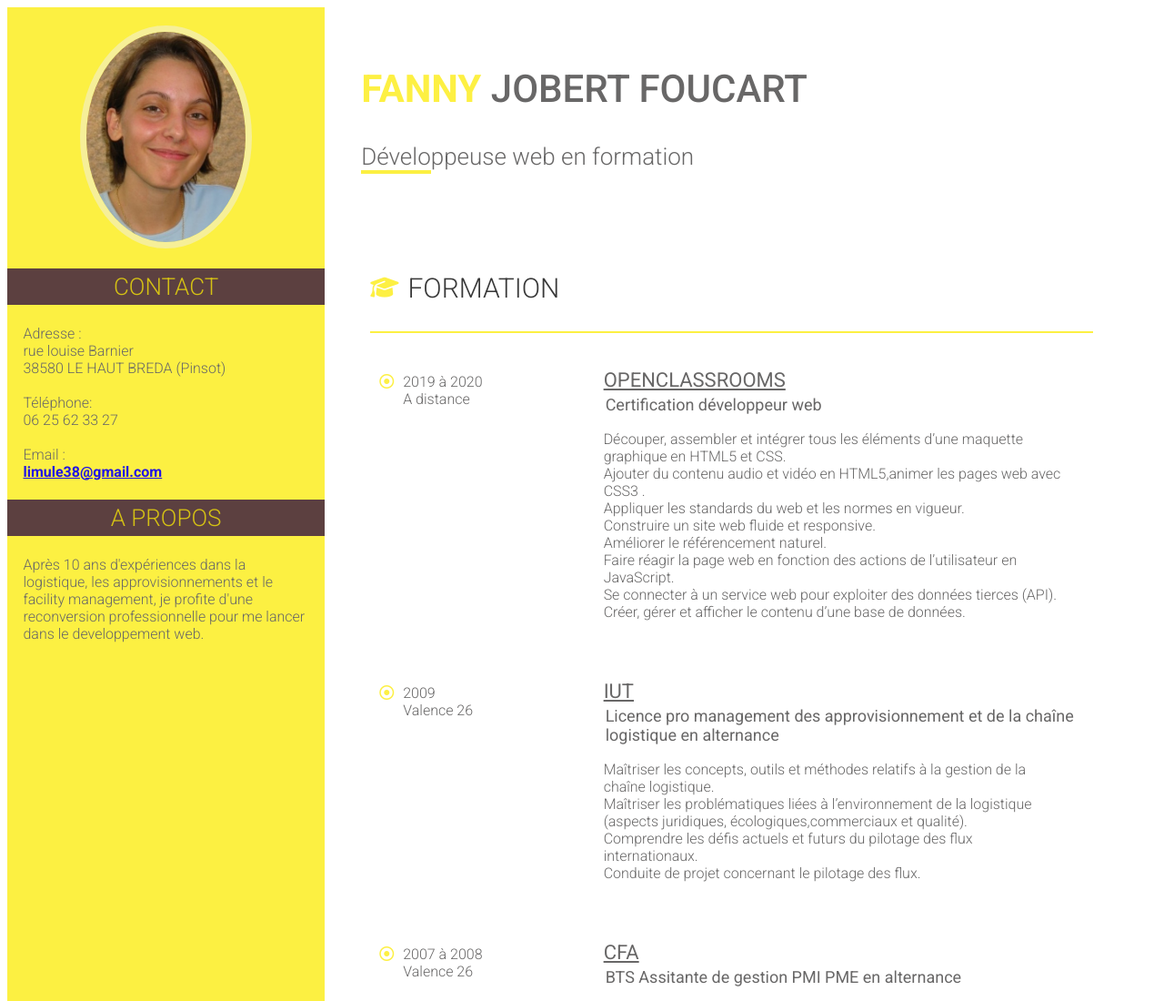
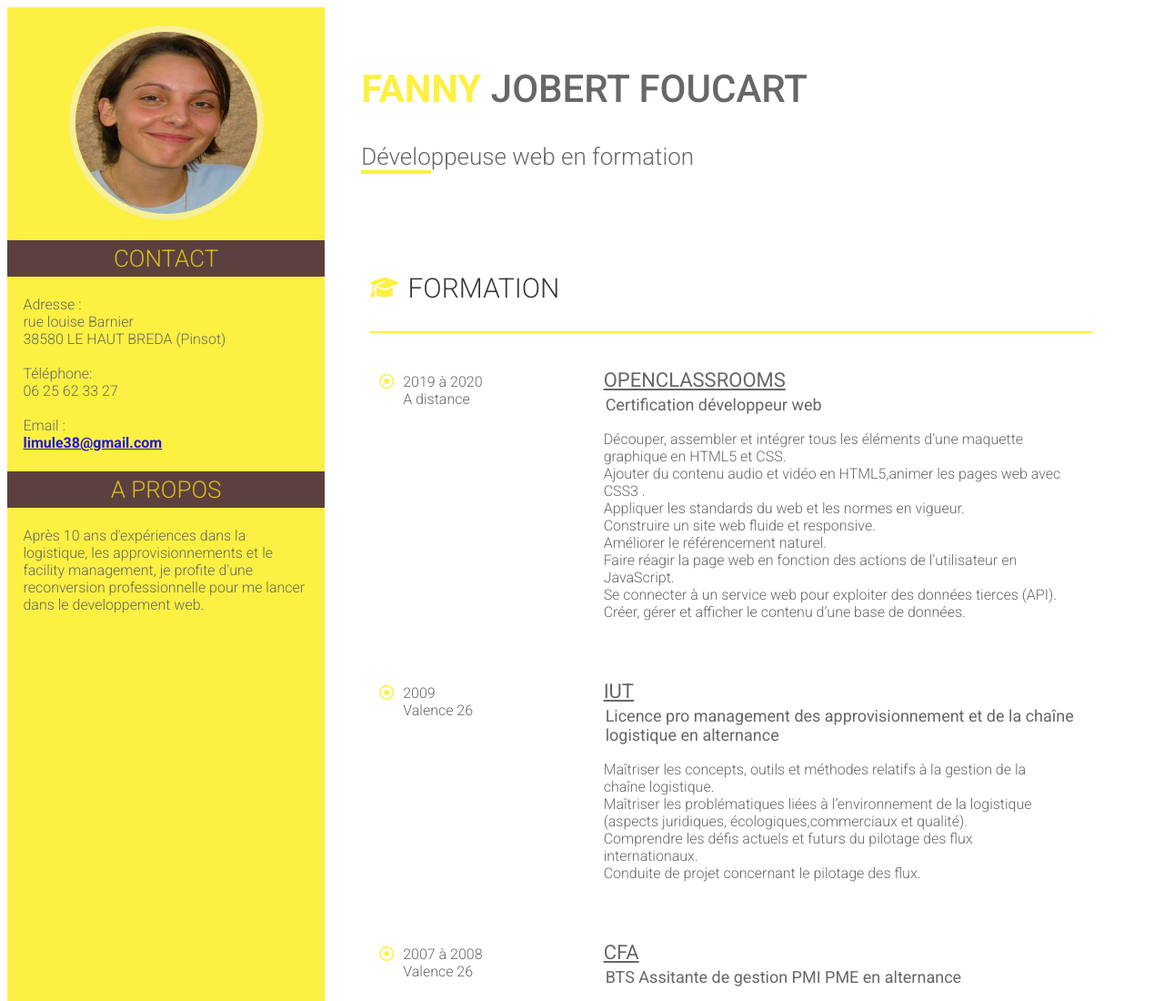
Before and after one commit to Fanny-jbt/P2-cv-web-OCR, a plain HTML site: page index.html in a window 1280 px wide. Shown: the top 1100 px of the page at 91% size. Drawn offline with Linux system fonts and the light colour scheme.

Commit message:
modif imag en cadre rond

```diff
--- a/css/style.css
+++ b/css/style.css
@@ -82,13 +82,19 @@ aside{
 }
 
 img.photo{
-    width: 50%;
-    border-radius: 50%;
+
     border: 7px solid rgba(245, 239, 164, 0.877);
     display: block;
     margin-left: auto;
     margin-right: auto ;
     margin-top: 20px;
+
+    overflow:hidden;
+    -webkit-border-radius:50%;
+    -moz-border-radius:50%;
+    border-radius:50%;
+    width:200px;
+    height:200px;
 }
 
 .aside-title{
--- a/index.html
+++ b/index.html
@@ -7,6 +7,7 @@
 
         <meta name="description" content="cv fanny jobert en html et css et responsive" />
         <meta name="viewport" content="width=device-width, initial-scale=1.0">
+
         <!-- Open Graph data -->
         <meta property="og:title" content="cv fanny jobert"/>
         <meta property="og:type" content="website"/>
@@ -145,8 +146,8 @@
                   Participation a la gestion RH de la PME .
                   </p>
               </div>
+          </div>
           </section>
-
           <!--EXPERIENCE-->
           <section id="experience">
               <div class="title">
@@ -220,7 +221,6 @@
               </div>
 
           </section>
-
             <!--RECOMMANDATION-->
           <section id="recomandation">
               <div class="title">
@@ -230,9 +230,9 @@
 
               <div class="sub-section">
                  <div class="content">
-                   <h5>Mr XXXXXX</h4>
+                   <h5>Mr XXXXXX</h5>
                     <p>chef de service <br>
-                      <a class="mail "href="mailto:mail:xxxx@gmail.com" title="Cliquez pour envoyez un mail">mail:xxxx@gmail.com</a>  <br>
+                      <a class="mail" href="mailto:mail:xxxx@gmail.com" title="Cliquez pour envoyez un mail">mail:xxxx@gmail.com</a>  <br>
                       Tel: 0600770077
                     </p>
                   </div>
```
Also changed, not shown: 1 other file. Lines whose indentation alone changed are shown as unchanged.
